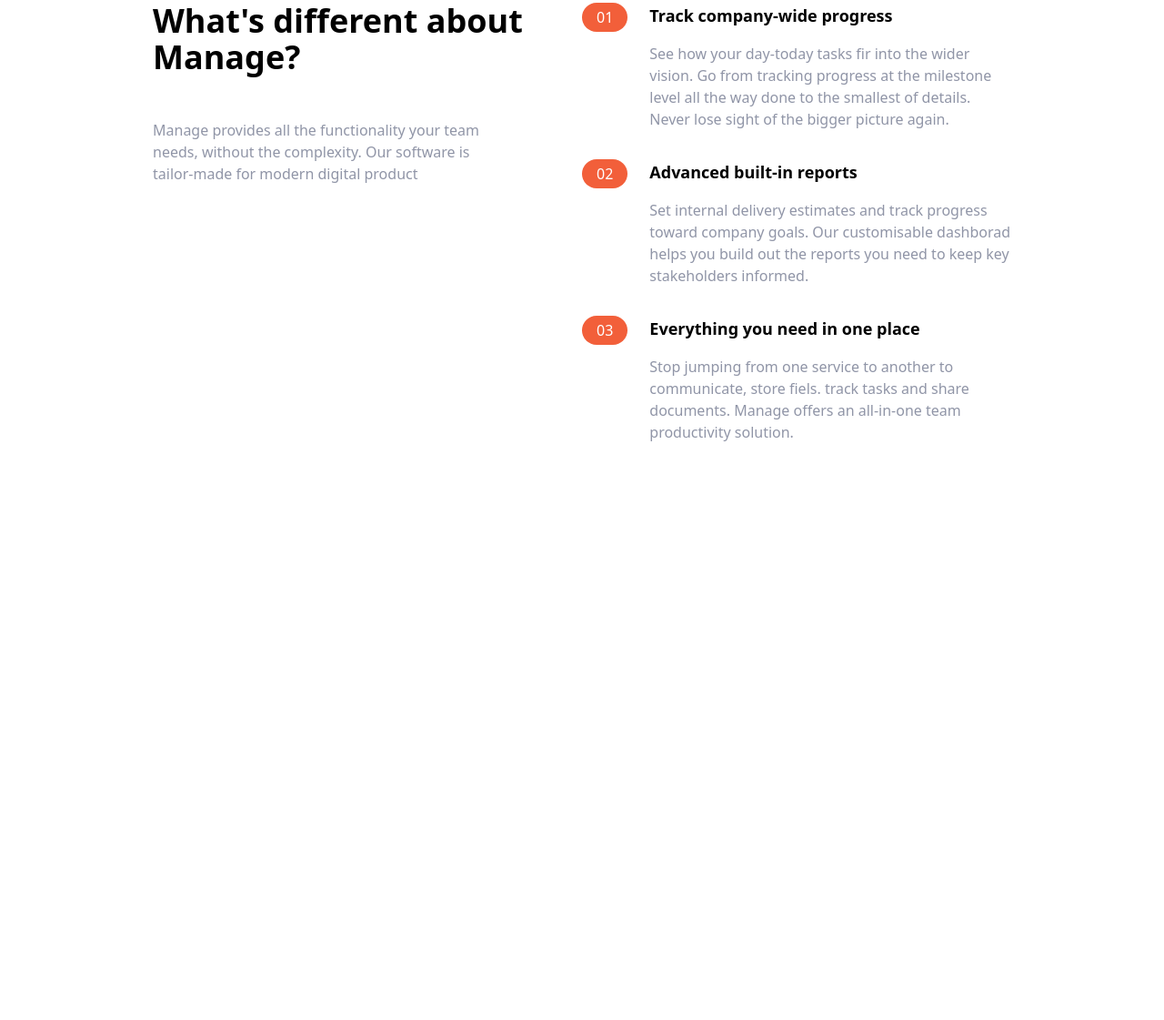
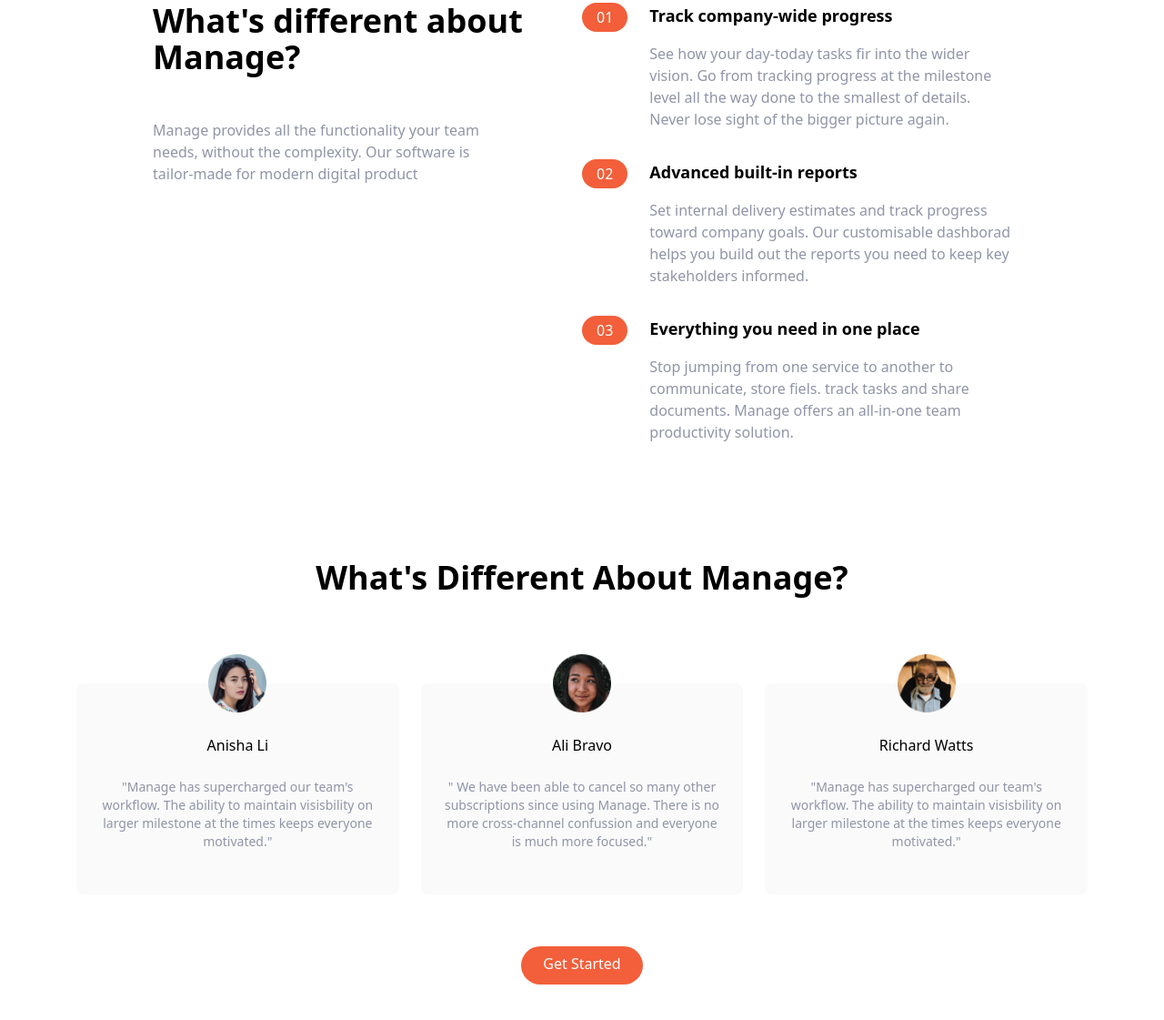
Before and after one commit to Dina2703/tailwind-001-manage, a website: page index.html in a window 1280 px wide. Shown: the part 653-1774 px from the top of the page at 91% size. Before the commit the page ends 1140 px from the top, so only its background shows below. Drawn offline with Linux system fonts and the light colour scheme.

Commit message:
Testmonials Section

```diff
--- a/index.html
+++ b/index.html
@@ -52,7 +52,7 @@
           </p>
           <div class="flex justify-center md:justify-start">
             <a
-              href=""
+              href="#"
               class="p-3 px-6 pt-2 text-white bg-brighRed rounded-full baseline hover:bg-brighRedLight"
               >Get Started</a
             >
@@ -67,7 +67,6 @@
 
     <!-- Features Section -->
     <section id="features">
-      <div>
       <!-- Flex container -->
       <div
         class="container flex flex-col px-4 mx-auto mt-10 space-y-12 md:space-y-0 md:flex-row"
@@ -106,10 +105,10 @@
                 Track company-wide progress
               </h3>
               <p class="text-darkGrayishBlue">
-                  See how your day-today tasks fir into the wider vision. Go
-                  from tracking progress at the milestone level all the way done
-                  to the smallest of details. Never lose sight of the bigger
-                  picture again.
+                See how your day-today tasks fir into the wider vision. Go from
+                tracking progress at the milestone level all the way done to the
+                smallest of details. Never lose sight of the bigger picture
+                again.
               </p>
             </div>
           </div>
@@ -171,9 +170,55 @@
           </div>
         </div>
       </div>
+    </section>
+    <!-- Testimonails -->
+    <section id="testimonials">
+      <!-- Conatienr to heading and testm blocks -->
+      <div class="max-w-6xl px-5 mx-auto mt-32 text-center">
+        <!-- Heading -->
+        <h2 class="text-4xl font-bold text-center">
+          What's Different About Manage?
+        </h2>
+        <!-- Testmonials Container -->
+        <div class="flex flex-col mt-24 md:flex-row md:space-x-6">
+          <!--Testmonial 1  -->
+          <div
+            class="flex flex-col items-center p-6 space-y-6 rounded-lg bg-veryLightGray md:w-1/3"
+          >
+            <img src="img/avatar-anisha.png" class="w-16 -mt-14" alt="" />
+            <h5 class="text-lgfont-bold">Anisha Li</h5>
+            <p class="text-sm text-darkGrayishBlue">"Manage has supercharged our team's workflow. The ability to maintain visisbility on larger milestone at the times keeps everyone motivated."</p>
+          </p>
+          </div>
+          <!--Testmonial 2  -->
+          <div
+            class="hidden  flex-col items-center p-6 space-y-6 rounded-lg bg-veryLightGray md:flex md:w-1/3"
+          >
+            <img src="img/avatar-ali.png" class="w-16 -mt-14" alt="" />
+            <h5 class="text-lgfont-bold">Ali Bravo</h5>
+            <p class="text-sm text-darkGrayishBlue">" We have been able to cancel so many other subscriptions since using Manage. There is no more cross-channel confussion and everyone is much more focused."</p>
+          </p>
           </div>
 
-      <div></div>
+          <!--Testmonial 3  -->
+          <div
+            class=" hidden flex-col items-center p-6 space-y-6 rounded-lg bg-veryLightGray md:flex md:w-1/3"
+          >
+            <img src="img/avatar-richard.png" class="w-16 -mt-14" alt="" />
+            <h5 class="text-lgfont-bold">Richard Watts</h5>
+            <p class="text-sm text-darkGrayishBlue">"Manage has supercharged our team's workflow. The ability to maintain visisbility on larger milestone at the times keeps everyone motivated."</p>
+          </p>
+          </div>
+        </div>
+        <div class="my-16">
+          <!-- Button -->
+          <a
+          href="#"
+          class="p-3 px-6 pt-2 text-white bg-brighRed rounded-full baseline hover:bg-brighRedLight"
+          >Get Started</a
+        >
+        </div>
+      </div>
     </section>
   </body>
 </html>
```
Also changed, not shown: css/main.css. Lines whose indentation alone changed are shown as unchanged.
